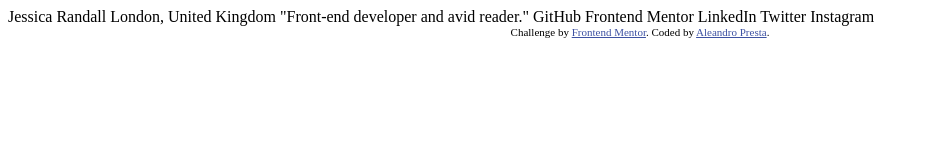
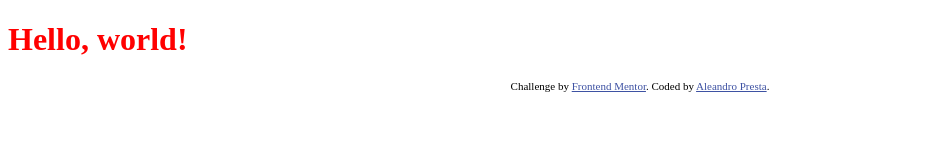
Before and after one commit to AleandroPresta/social-links-profile, a plain HTML site: page index.html in a window 1280 px wide. Shown: the whole page, without its empty margins (0-929 px from the left). Drawn offline with Linux system fonts and the light colour scheme.

Commit message:
Hello, world! testing the repo

```diff
--- a/index.html
+++ b/index.html
@@ -5,7 +5,7 @@
   <meta name="viewport" content="width=device-width, initial-scale=1.0"> <!-- displays site properly based on user's device -->
 
   <link rel="icon" type="image/png" sizes="32x32" href="./assets/images/favicon-32x32.png">
-
+  <link rel="stylesheet" type="text/css" href="styles.css">
   <title>Frontend Mentor | Social links profile</title>
 
   <!-- Feel free to remove these styles or customise in your own stylesheet 👍 -->
@@ -16,15 +16,7 @@
 </head>
 <body>
 
-  Jessica Randall
-  London, United Kingdom
-  "Front-end developer and avid reader."
-
-  GitHub
-  Frontend Mentor
-  LinkedIn
-  Twitter
-  Instagram
+  <h1>Hello, world!</h1>
 
   <div class="attribution">
     Challenge by <a href="https://www.frontendmentor.io?ref=challenge" target="_blank">Frontend Mentor</a>.
--- /dev/null
+++ b/styles.css
@@ -0,0 +1,3 @@
+h1 {
+    color: red;
+}
```
Also changed, not shown: text.txt (added).
